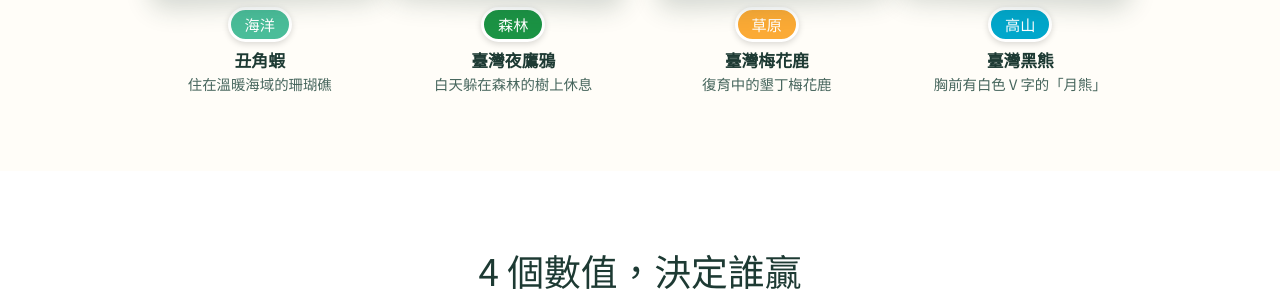
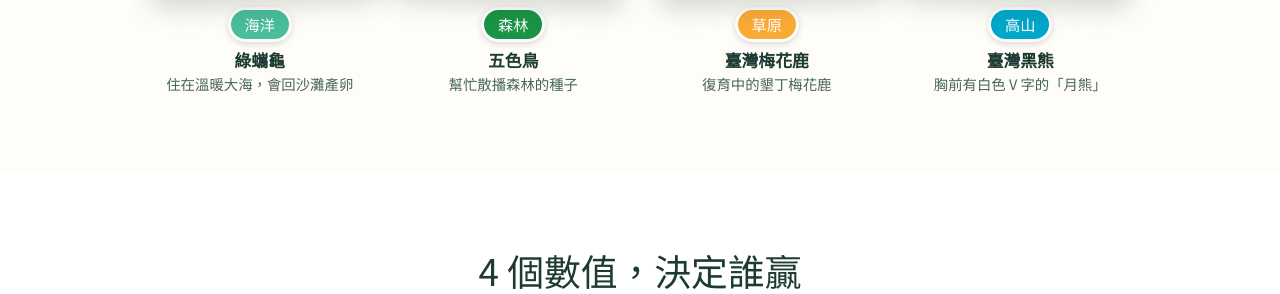
Before and after one commit to wtccjc13-eng/wanwanplay, a website: page landing-test/public/index.html in a window 1280 px wide. Shown: the part 2096-2390 px from the top of the page. Drawn offline with Linux system fonts and the light colour scheme; no server answers; a web font is replaced by a local one.

Commit message:
Update landing page animal cards and bilingual descriptions

```diff
--- a/landing-test/public/i18n.js
+++ b/landing-test/public/i18n.js
@@ -12,7 +12,7 @@
       'hero.badge': '野生動物版',
       'hero.eyebrow': '台灣公司・方元創意出品',
       'hero.h1': '誰是台灣<em>最厲害</em>的動物？',
-      'hero.lead': '<span class="zh">灣灣好日子</span>是一套專為孩子設計的動物比大小卡牌遊戲。從海裡的丑角蝦，到高山上的臺灣黑熊，邊玩邊認識台灣的野生動物、牠們的家，也一起學著守護牠們。',
+      'hero.lead': '<span class="zh">灣灣好日子</span>是一套專為孩子設計的動物比大小卡牌遊戲。從海裡的綠蠵龜，到高山上的臺灣黑熊，邊玩邊認識台灣的野生動物、牠們的家，也一起學著守護牠們。',
       'hero.cta': '立即訂購',
       'hero.ship': '配送至歐洲各國',
       'fact.players': '2–6 人',
@@ -34,8 +34,8 @@
       'hab.lead': '從溫暖的珊瑚礁，到雲霧繚繞的高山，每張卡片的顏色，就是那隻動物的家。',
       'hab.swipe': '← 左右滑動，認識每一種動物 →',
       'hab.ocean': '海洋', 'hab.forest': '森林', 'hab.grass': '草原', 'hab.mountain': '高山',
-      'hab.ocean.n': '丑角蝦', 'hab.forest.n': '臺灣夜鷹鴉', 'hab.grass.n': '臺灣梅花鹿', 'hab.mountain.n': '臺灣黑熊',
-      'hab.ocean.s': '住在溫暖海域的珊瑚礁', 'hab.forest.s': '白天躲在森林的樹上休息', 'hab.grass.s': '復育中的墾丁梅花鹿', 'hab.mountain.s': '胸前有白色 V 字的「月熊」',
+      'hab.ocean.n': '綠蠵龜', 'hab.forest.n': '五色鳥', 'hab.grass.n': '臺灣梅花鹿', 'hab.mountain.n': '臺灣黑熊',
+      'hab.ocean.s': '住在溫暖大海，會回沙灘產卵', 'hab.forest.s': '幫忙散播森林的種子', 'hab.grass.s': '復育中的墾丁梅花鹿', 'hab.mountain.s': '胸前有白色 V 字的「月熊」',
 
       'stat.h': '4 個數值，決定誰贏',
       'stat.lead': '每張卡片有 4 個數字。輪到你的時候，選一個你覺得最強的！',
@@ -114,7 +114,7 @@
       'hero.badge': 'Wildlife Edition',
       'hero.eyebrow': 'By a Taiwanese company · Fangyuan Creative',
       'hero.h1': 'Which of Taiwan\'s animals is the <em>mightiest</em>?',
-      'hero.lead': '<span class="zh">灣灣好日子</span> is a card game that pits Taiwan\'s wild animals against each other, from the harlequin shrimp of the reef to the Formosan black bear of the high mountains. Kids discover the animals, the places they live, and how to help protect them.',
+      'hero.lead': '<span class="zh">灣灣好日子</span> is a card game that pits Taiwan\'s wild animals against each other, from the green sea turtle of the ocean to the Formosan black bear of the high mountains. Kids discover the animals, the places they live, and how to help protect them.',
       'hero.cta': 'Order now',
       'hero.ship': 'Delivered across Europe',
       'fact.players': '2–6 players',
@@ -136,8 +136,8 @@
       'hab.lead': 'From warm coral reefs to misty mountains, a card\'s color is the animal\'s home.',
       'hab.swipe': '← Swipe to meet each animal →',
       'hab.ocean': 'Ocean', 'hab.forest': 'Forest', 'hab.grass': 'Grassland', 'hab.mountain': 'Mountain',
-      'hab.ocean.n': 'Harlequin shrimp', 'hab.forest.n': 'Frogmouth', 'hab.grass.n': 'Formosan sika deer', 'hab.mountain.n': 'Formosan black bear',
-      'hab.ocean.s': 'Lives on warm-water coral reefs', 'hab.forest.s': 'Rests in forest trees by day', 'hab.grass.s': 'Recovering around Kenting', 'hab.mountain.s': 'Known for the white V on its chest',
+      'hab.ocean.n': 'Green sea turtle', 'hab.forest.n': 'Taiwan barbet', 'hab.grass.n': 'Formosan sika deer', 'hab.mountain.n': 'Formosan black bear',
+      'hab.ocean.s': 'Lives in warm seas, nests on beaches', 'hab.forest.s': 'Helps spread the forest\'s seeds', 'hab.grass.s': 'Recovering around Kenting', 'hab.mountain.s': 'Known for the white V on its chest',
 
       'stat.h': '4 stats decide who wins',
       'stat.lead': 'Every card shows 4 numbers. On your turn, pick the one you think is strongest!',
--- a/landing-test/public/index.html
+++ b/landing-test/public/index.html
@@ -287,8 +287,8 @@
     <p class="lead" data-i18n="hab.lead"></p>
     <span class="swipe-hint" data-i18n="hab.swipe"></span>
     <div class="cards4">
-      <div class="gcard"><img src="img/card-ocean.jpg" width="366" height="603" loading="lazy" alt="丑角蝦"><span class="tag t-ocean" data-i18n="hab.ocean"></span><p><b data-i18n="hab.ocean.n"></b><span data-i18n="hab.ocean.s"></span></p></div>
-      <div class="gcard"><img src="img/card-foret.jpg" width="366" height="603" loading="lazy" alt="臺灣夜鷹鴉"><span class="tag t-forest" data-i18n="hab.forest"></span><p><b data-i18n="hab.forest.n"></b><span data-i18n="hab.forest.s"></span></p></div>
+      <div class="gcard"><img src="img/card-ocean.jpg" width="366" height="603" loading="lazy" alt="綠蠵龜"><span class="tag t-ocean" data-i18n="hab.ocean"></span><p><b data-i18n="hab.ocean.n"></b><span data-i18n="hab.ocean.s"></span></p></div>
+      <div class="gcard"><img src="img/card-foret.jpg" width="366" height="603" loading="lazy" alt="五色鳥"><span class="tag t-forest" data-i18n="hab.forest"></span><p><b data-i18n="hab.forest.n"></b><span data-i18n="hab.forest.s"></span></p></div>
       <div class="gcard"><img src="img/card-prairie.jpg" width="366" height="603" loading="lazy" alt="臺灣梅花鹿"><span class="tag t-prairie" data-i18n="hab.grass"></span><p><b data-i18n="hab.grass.n"></b><span data-i18n="hab.grass.s"></span></p></div>
       <div class="gcard"><img src="img/card-montagne.jpg" width="366" height="603" loading="lazy" alt="臺灣黑熊"><span class="tag t-mountain" data-i18n="hab.mountain"></span><p><b data-i18n="hab.mountain.n"></b><span data-i18n="hab.mountain.s"></span></p></div>
     </div>
@@ -502,8 +502,8 @@
 document.addEventListener('langchange', () => {
   renderCountries(); renderQuote(); renderMsgs(); renderBanner();
   document.title = t('meta.title');
-  const alts = {en: ['Harlequin shrimp card','Frogmouth card','Formosan sika deer card','Formosan black bear card','Box of 灣灣好日子 Wildlife Edition','Formosan black bear, the game\'s mascot'],
-                zh: ['丑角蝦卡片','臺灣夜鷹鴉卡片','臺灣梅花鹿卡片','臺灣黑熊卡片','灣灣好日子 野生動物版 遊戲盒','臺灣黑熊，遊戲的吉祥物']}[I18N.lang];
+  const alts = {en: ['Green sea turtle card','Taiwan barbet card','Formosan sika deer card','Formosan black bear card','Box of 灣灣好日子 Wildlife Edition','Formosan black bear, the game\'s mascot'],
+                zh: ['綠蠵龜卡片','五色鳥卡片','臺灣梅花鹿卡片','臺灣黑熊卡片','灣灣好日子 野生動物版 遊戲盒','臺灣黑熊，遊戲的吉祥物']}[I18N.lang];
   document.querySelectorAll('.gcard img').forEach((im, i) => im.alt = alts[i]);
   document.querySelector('img.box').alt = alts[4];
   document.querySelector('img.bear').alt = alts[5];
```
Also changed, not shown: landing-test/public/img/card-foret.jpg, landing-test/public/img/card-ocean.jpg.
